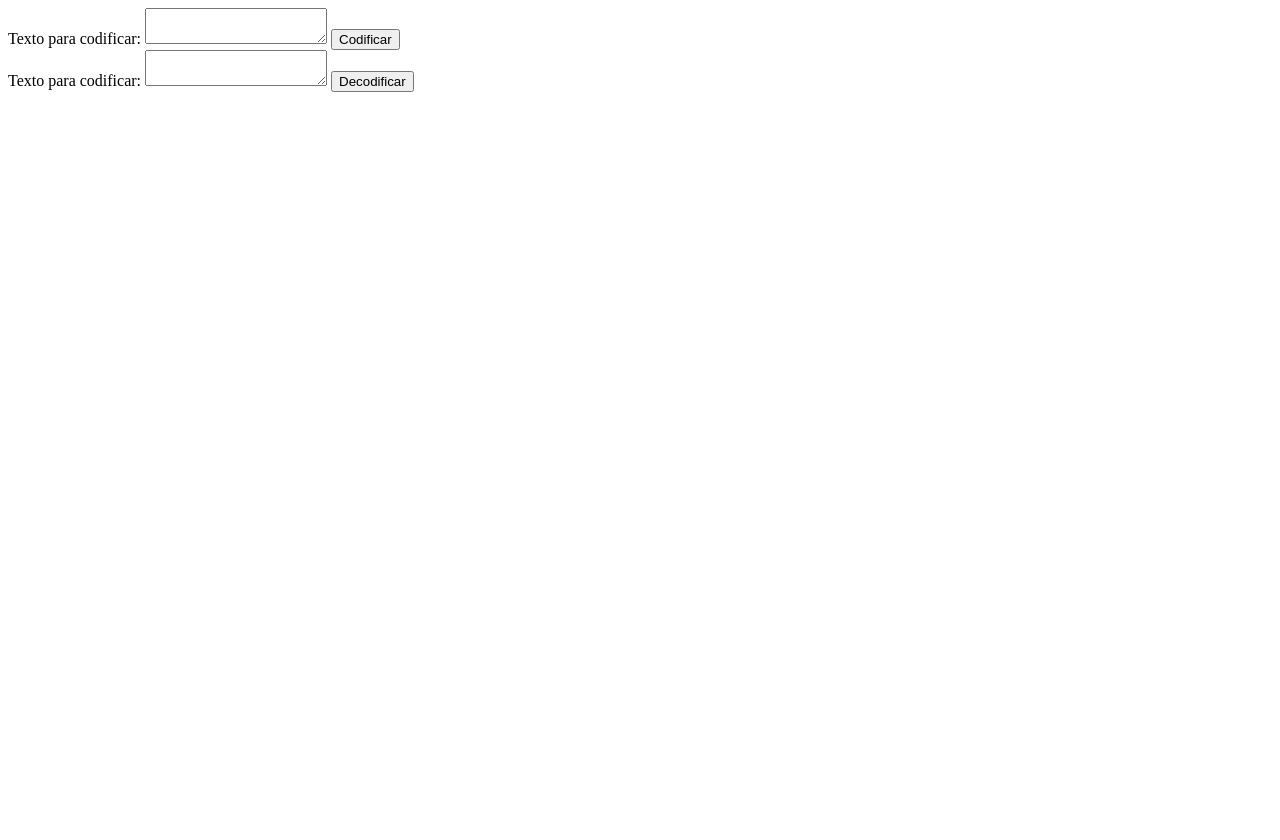
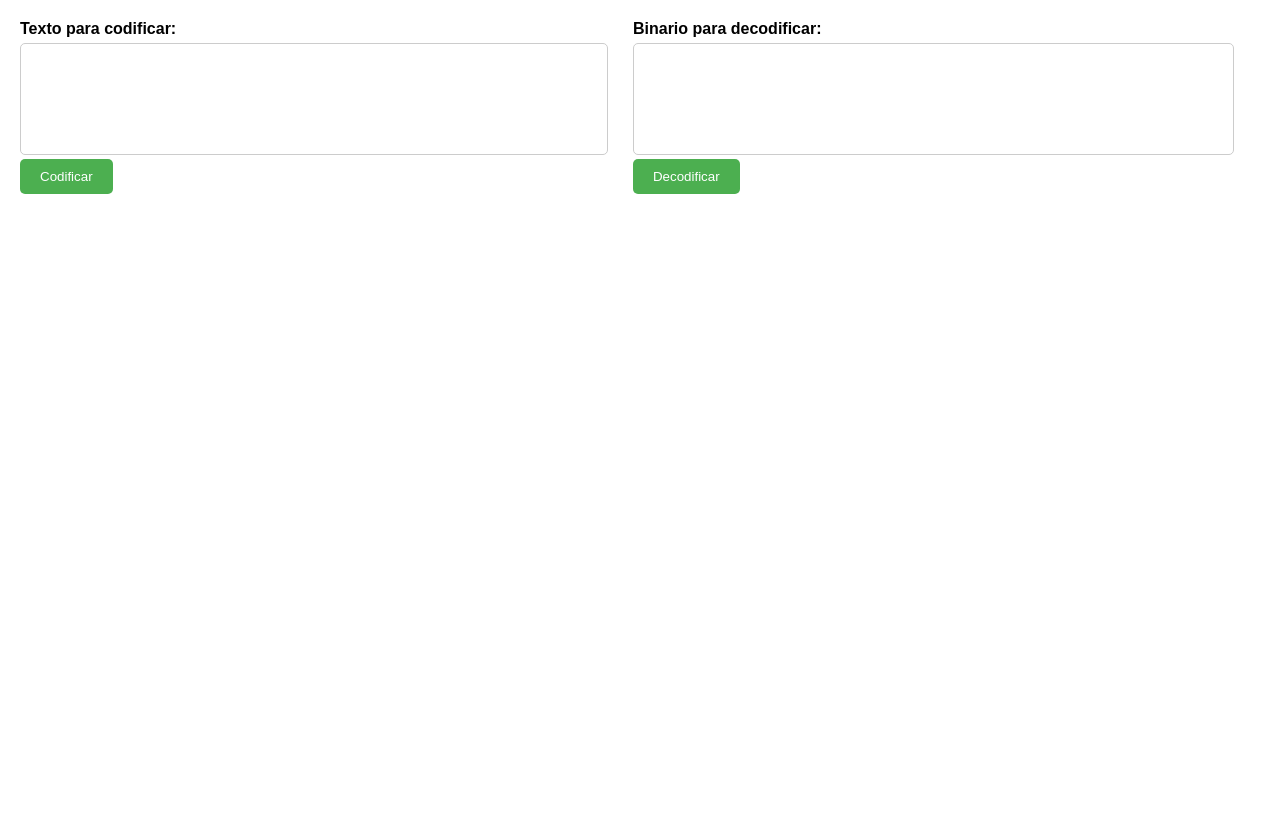
Before and after one commit to Angelo-Miguel/Tradutor-Binario, a PHP site: page / in a window 1280 px wide. Before the commit the page ends 92 px from the top, so only its background shows below. Run offline with PHP 8.4, Linux system fonts and the light colour scheme.

Commit message:
Decodificador e style

```diff
--- a/assets/css/style.css
+++ b/assets/css/style.css
@@ -0,0 +1,51 @@
+body {
+  font-family: Arial, sans-serif;
+  margin: 0;
+  padding: 20px;
+}
+
+form {
+  margin-bottom: 20px;
+}
+
+label {
+  display: block;
+  margin-bottom: 5px;
+  font-weight: bold;
+}
+
+textarea {
+  width: 94%;
+  height: 100px;
+  padding: 5px;
+  border: 1px solid #ccc;
+  border-radius: 5px;
+  resize: none;
+}
+
+input[type="submit"] {
+  padding: 10px 20px;
+  background-color: #4CAF50;
+  color: white;
+  border: none;
+  border-radius: 5px;
+  cursor: pointer;
+}
+
+input[type="submit"]:hover {
+  background-color: #45a049;
+}
+
+textarea:disabled {
+  background-color: #f1f1f1;
+  cursor: not-allowed;
+}
+
+.container {
+  display: flex;
+  height: 100vh; /* define a altura da tela inteira */
+}
+
+.left-side, .right-side {
+  flex-grow: 1; /* faz com que ambos os lados ocupem a mesma largura */
+}
--- a/index.php
+++ b/index.php
@@ -41,21 +41,39 @@
             }
         }
 
-        if (isset($_POST['sub-codigo'])) {
-            $codigo = $_POST['codigo'];
+        if (isset($_POST['sub-binario'])) {
+            $binario = $_POST['binario'];
+            $binario = preg_replace('/\s+/', '', $binario);
+            $bytes = str_split($binario, 8);
 
+            foreach ($bytes as $byte) {
+                $decimal = 0;
+                $tamanho = strlen($byte);
+
+                for ($i = $tamanho - 1, $j = 0; $i >= 0; $i--, $j++) {
+                    $bit = $byte[$i];
+                    $decimal += $bit * pow(2, $j);
+                }
+
+                $texto .= chr($decimal);
+            }
         }
     ?>
-
+    <div class="container">
+        <div class="left-side">
             <form action="<?=$_SERVER['PHP_SELF']?>" method="post">
                 <label for="idtexto">Texto para codificar:</label>
                 <textarea name="texto" id="idtexto"><?=$texto?></textarea>
                 <input type="submit" value="Codificar" name="sub-texto">
             </form>
+        </div>
+        <div class="right-side">
             <form action="<?=$_SERVER['PHP_SELF']?>" method="post">
-        <label for="idcodigo">Texto para codificar:</label>
-        <textarea name="codigo" id="idcodigo"><?=$binario?></textarea>
-        <input type="submit" value="Decodificar" name="sub-codigo">
+                <label for="idbinario">Binario para decodificar:</label>
+                <textarea type="number" name="binario" id="idbinario"><?=$binario?></textarea>
+                <input type="submit" value="Decodificar" name="sub-binario">
             </form>
+        </div>
+    </div>
 </body>
 </html>
```
Lines whose indentation alone changed are shown as unchanged.
